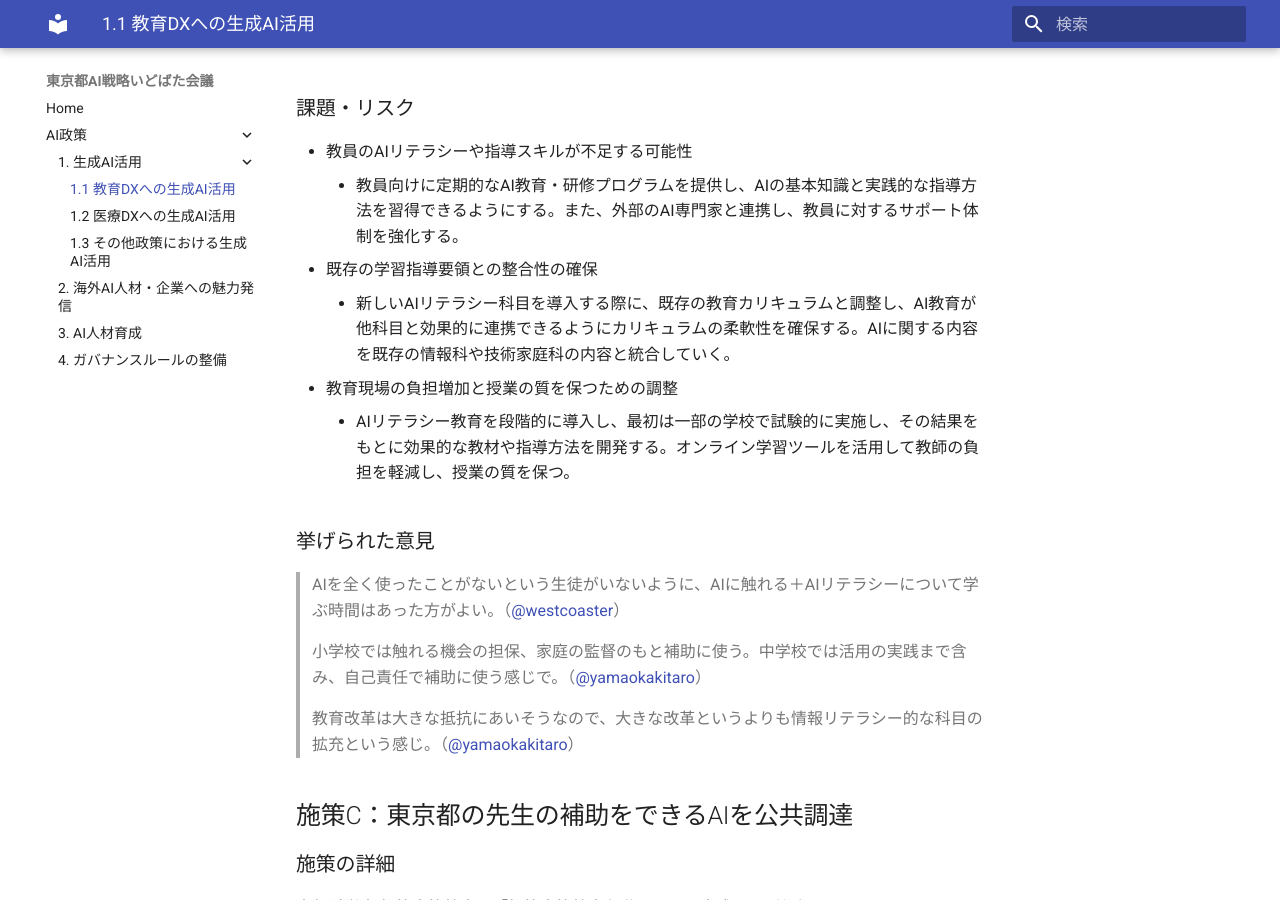
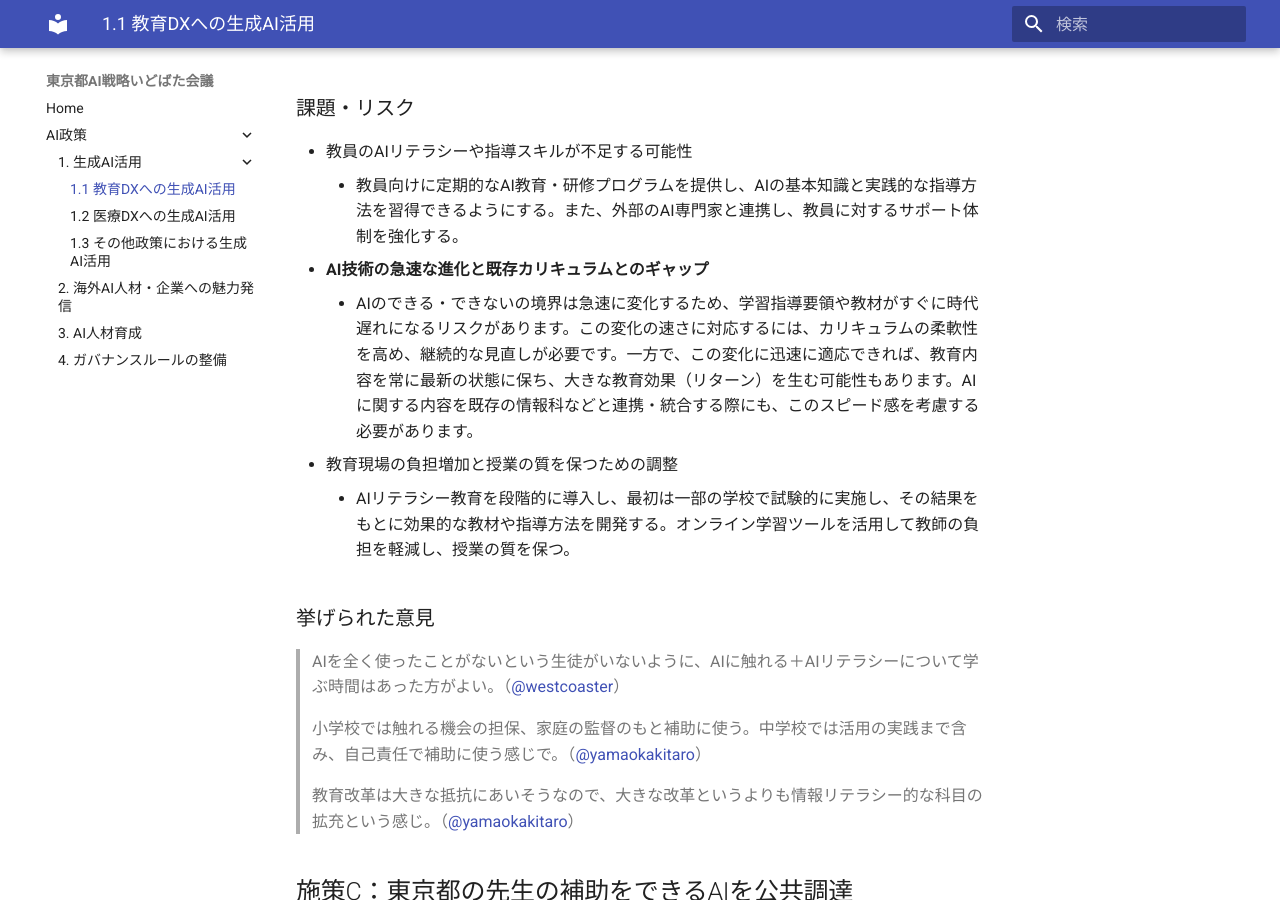
Before and after one commit to takahiroanno2024/2025_ai_idobatakaigi_output, an MkDocs documentation site: the page built from docs/1.1_教育DXへの生成AI活用.md, in a window 1280 px wide and 900 px high, scrolled down 3987 px. Built offline with MkDocs 1.6.1 and Material for MkDocs 9.7.7, drawn with Linux system fonts in a browser that asks for light colours.

Commit message:
森木さんの提案に基づき、施策Bの課題にAI進化速度のリスクとリターンを追記

```diff
--- a/docs/1.1_教育DXへの生成AI活用.md
+++ b/docs/1.1_教育DXへの生成AI活用.md
@@ -68,8 +68,8 @@ ChatGPT等の汎用的なLLM（大規模言語モデル）を全児童生徒に
 ### 課題・リスク
 - 教員のAIリテラシーや指導スキルが不足する可能性
     - 教員向けに定期的なAI教育・研修プログラムを提供し、AIの基本知識と実践的な指導方法を習得できるようにする。また、外部のAI専門家と連携し、教員に対するサポート体制を強化する。
-- 既存の学習指導要領との整合性の確保
-    - 新しいAIリテラシー科目を導入する際に、既存の教育カリキュラムと調整し、AI教育が他科目と効果的に連携できるようにカリキュラムの柔軟性を確保する。AIに関する内容を既存の情報科や技術家庭科の内容と統合していく。
+- **AI技術の急速な進化と既存カリキュラムとのギャップ**
+    - AIのできる・できないの境界は急速に変化するため、学習指導要領や教材がすぐに時代遅れになるリスクがあります。この変化の速さに対応するには、カリキュラムの柔軟性を高め、継続的な見直しが必要です。一方で、この変化に迅速に適応できれば、教育内容を常に最新の状態に保ち、大きな教育効果（リターン）を生む可能性もあります。AIに関する内容を既存の情報科などと連携・統合する際にも、このスピード感を考慮する必要があります。
 - 教育現場の負担増加と授業の質を保つための調整
     - AIリテラシー教育を段階的に導入し、最初は一部の学校で試験的に実施し、その結果をもとに効果的な教材や指導方法を開発する。オンライン学習ツールを活用して教師の負担を軽減し、授業の質を保つ。
 
```
